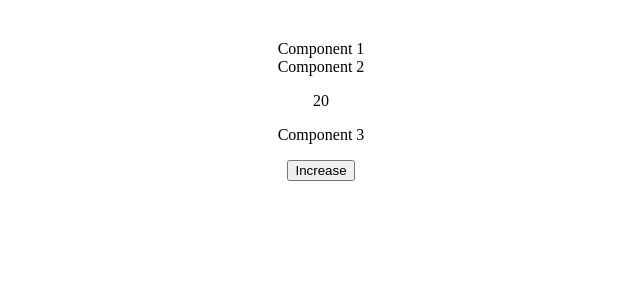
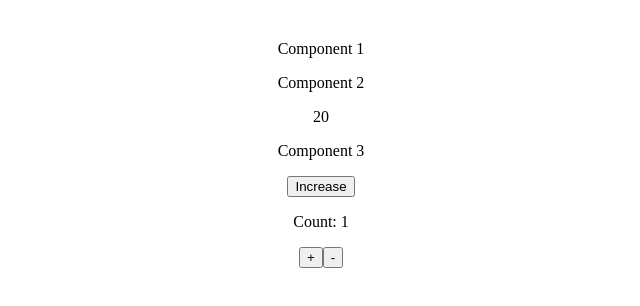
Before and after one commit to duynghiadev/app-shop-fe, a React (Vite) app in the folder react-tutorial/: page / in a window 1280 px wide. Shown: the top 306 px of the page, without its empty margins (319-959 px from the left). Built offline with nearby package versions, Linux system fonts and the light colour scheme.

Commit message:
18. Tìm hiểu useReducer trong Reactjs

```diff
--- a/react-tutorial/src/components/component2.jsx
+++ b/react-tutorial/src/components/component2.jsx
@@ -1,10 +1,17 @@
+import { useReducer } from "react";
 import Component3 from "./component3";
+import reducer from "../reducers";
 
 const Component2 = () => {
+  const [state, dispatch] = useReducer(reducer, { count: 1 });
+
   return (
     <div>
-      Component 2
+      <p> Component 2</p>
       <Component3 />
+      <p>Count: {state.count}</p>
+      <button onClick={() => dispatch({ type: "INCREASE" })}>+</button>
+      <button onClick={() => dispatch({ type: "DECREASE" })}>-</button>
     </div>
   );
 };
--- a/react-tutorial/src/components/component3.jsx
+++ b/react-tutorial/src/components/component3.jsx
@@ -3,7 +3,8 @@ import { CountContext } from "../App1";
 
 const Component3 = () => {
   const { count, handleIncrease } = useContext(CountContext);
-  console.log("count:", count);
+  console.log("count in component 3:", count);
+  console.log("handleIncrease in component 3:", handleIncrease);
 
   return (
     <div>
--- /dev/null
+++ b/react-tutorial/src/reducers/index.jsx
@@ -0,0 +1,12 @@
+const reducer = (state, action) => {
+  switch (action.type) {
+    case "INCREASE":
+      return { ...state, count: state.count + 1 };
+    case "DECREASE":
+      return { ...state, count: state.count - 1 };
+    default:
+      return state;
+  }
+};
+
+export default reducer;
```
